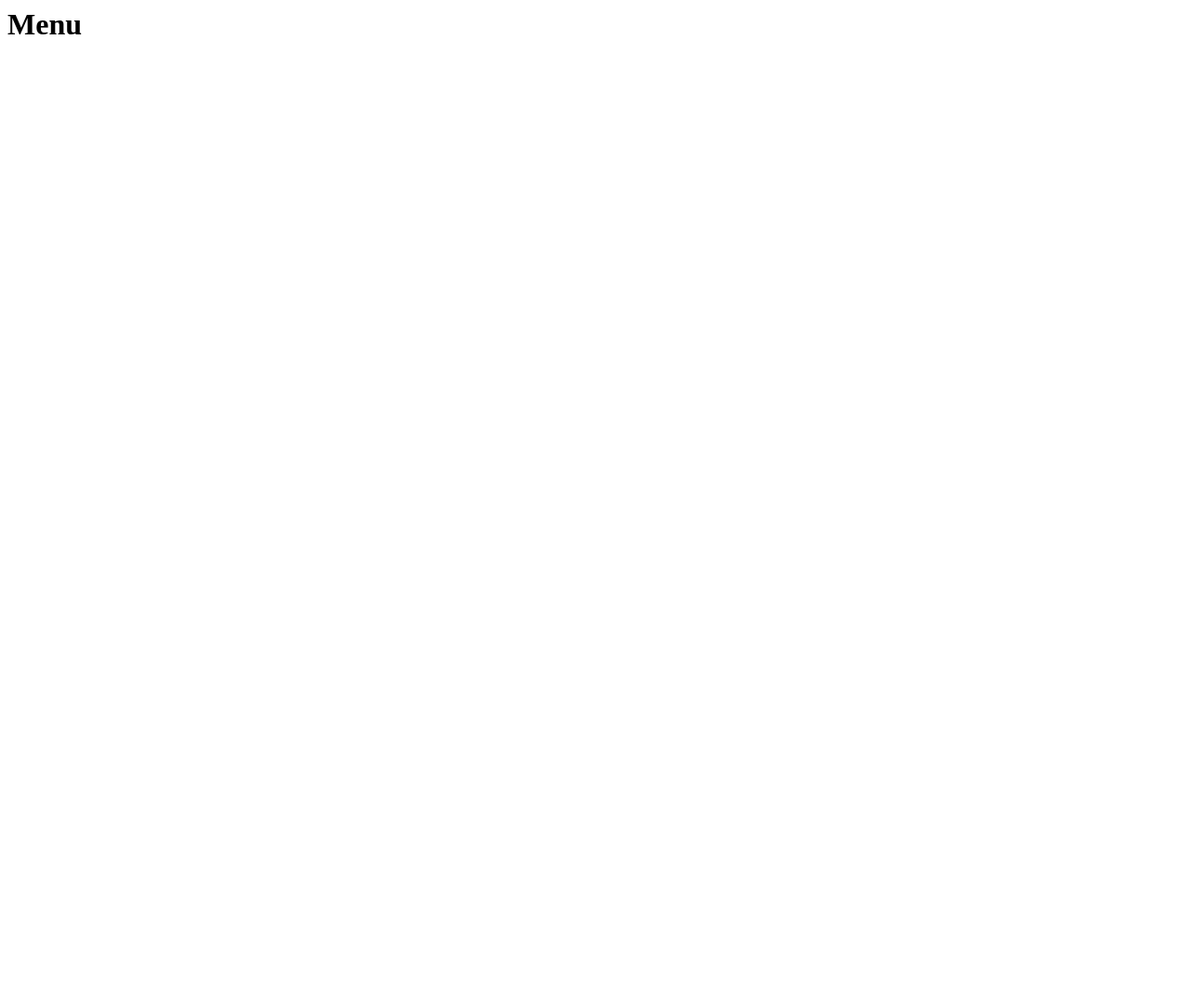
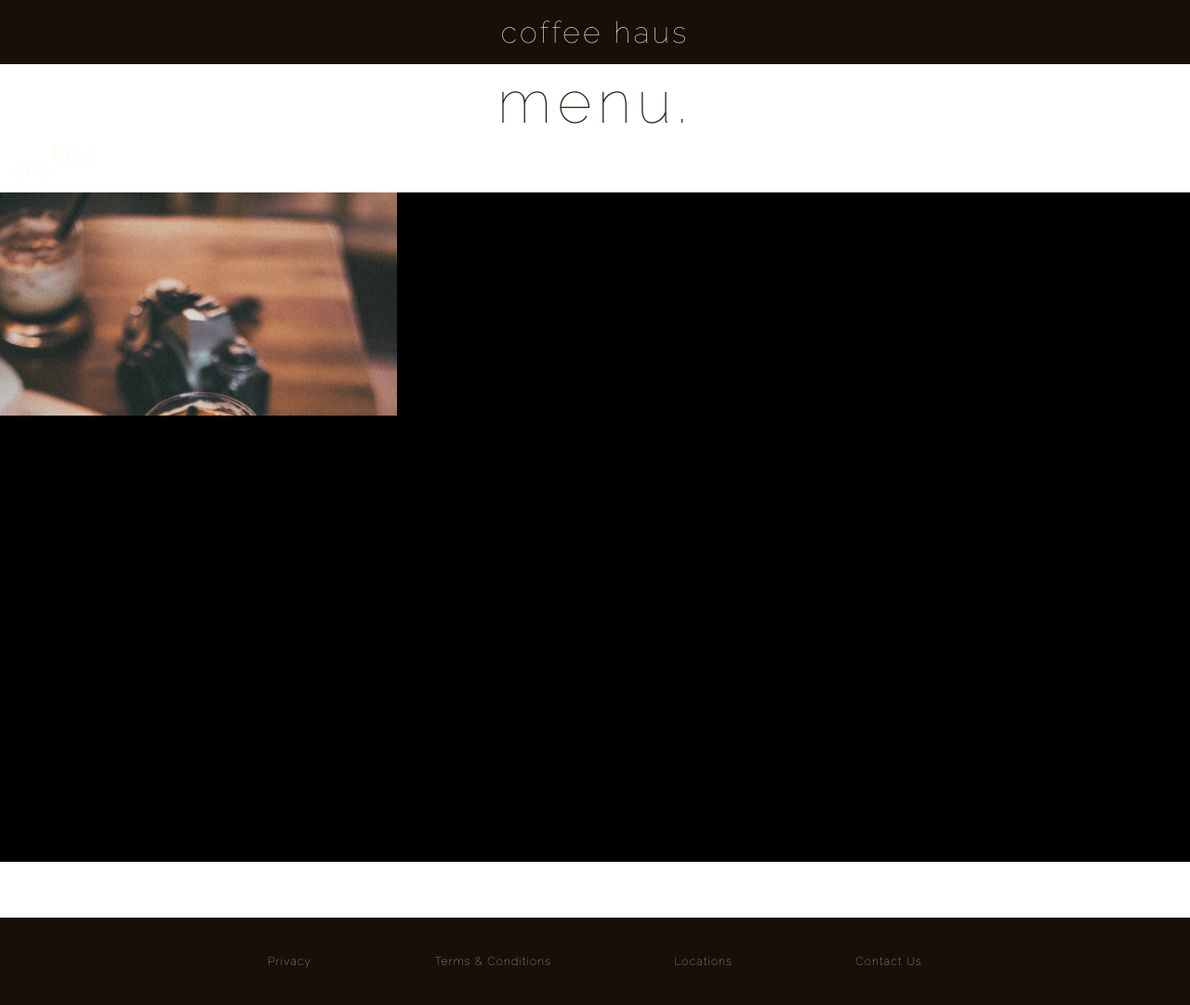
Before and after one commit to susanjsp/coffeehaus, a plain HTML site: page coffeehaus/menu.html in a window 1280 px wide. Shown: the whole page at 93% size. Before the commit the page ends 800 px from the top, so only its background shows below. Drawn offline with Linux system fonts and the light colour scheme.

Commit message:
added grid to menu

```diff
--- a/coffeehaus/menu.html
+++ b/coffeehaus/menu.html
@@ -1,52 +1,68 @@
 <html>
-<main>
+<main id="menu">
 
 	<head>
-		<link rel="stylesheet" href="style2.css">
+		<meta charset="utf-8">
+	    <meta name="viewport" content="width=device-width, initial-scale=1, shrink-to-fit=no">
+
+		<link rel="stylesheet" href="style.css">
+		<link href="https://fonts.googleapis.com/css2?family=Raleway:ital,wght@0,100;0,200;0,400;1,500&display=swap" rel="stylesheet">
 	</head>
 
 	<body>
 		<nav>
+			<h2>coffee haus</h2>
+			<!-- home, menu, locations, order -->
 		</nav>
 
-		<header>
-			<h1>Menu</h1>
+		<header id="menu-header">
+			<h1>menu.</h1>
 		</header>
 
-		<div id="menu">
-			<div class="menu-card">
+		<div id="menu-items">
+			<div class="menu-card 1">
+				<img src="images/menu/iced latte.jpeg" alt="latte" height="auto" width="100%" />
+				<div class="text-block">
+					<h3>latte</h3>
+					<p>$3.95</p>
+				</div>
+			</div>
+			<div class="menu-card 2">
 
 			</div>
-			<div class="menu-card">
+			<div class="menu-card 3">
 
 			</div>
-			<div class="menu-card">
+			<div class="menu-card 4">
 
 			</div>
-			<div class="menu-card">
+			<div class="menu-card 5">
 
 			</div>
-			<div class="menu-card">
+			<div class="menu-card 6">
 
 			</div>
-			<div class="menu-card">
+			<div class="menu-card 7">
 
 			</div>
-			<div class="menu-card">
+			<div class="menu-card 8">
 
 			</div>
-			<div class="menu-card">
+			<div class="menu-card 9">
 
 			</div>
-			<div class="menu-card">
-
-			</div>
-			<div class="menu-card">
+			<div class="menu-card 10">
 
 			</div>
 		</div>
 
 		<footer>
+			<ul>
+				<li><a class="footer-item" href="#">Privacy</a></li>
+				<li><a class="footer-item" href="#">Terms & Conditions</a></li>
+				<li><a class="footer-item" href="#">Locations</a></li>
+				<li><a class="footer-item" href="#">Contact Us</a></li>
+			</ul>
 		</footer>
 	</body>
 
--- a/coffeehaus/style.css
+++ b/coffeehaus/style.css
@@ -1,3 +1,4 @@
+/*INDEX PAGE */
 :root {
 	--med-brown: #2b1d0e;
 	--dark-brown: #181008;
@@ -45,7 +46,7 @@ a:visited {
 ul {
 	list-style: none;
 }
-
+/* NAV PAGE*/
 nav {
 	position: fixed;
 	width: 100%;
@@ -54,6 +55,7 @@ nav {
 	z-index: 1;
 	top: 0;
 }
+/*LANDING PAGE*/
 button {
 	background-color: transparent;
 	border: solid 1px white;
@@ -79,6 +81,7 @@ button {
 	height: 100vh;
 	width: 100%;
 }
+/*BLOG PAGE LEFT*/
 #blog-head {
 	background-image: url("images/commitment.jpeg");
 	background-size: cover;
@@ -96,6 +99,7 @@ button {
 	margin-top: -180px;
 	margin-left: 20px;
 	}
+/*BLOG PAGE RIGHT */
 #blog-para {
 	background-image: url("images/blog-post.jpeg");
 	background-position: center;
@@ -124,6 +128,7 @@ article h4 {
 article h5 {
 	padding-top: 5vh;
 }
+/* COMMITMENT CARDS */
 #commitment-page {
 	display: flex;
 	flex-direction: column;
@@ -157,7 +162,7 @@ article h5 {
 	justify-content: center;
 	align-items: center;
 }
-
+/* FOOTER */
 footer {
 	background-color: var(--dark-brown);
 	width: 100%;
@@ -173,7 +178,7 @@ li a:hover {
 	border-bottom: solid 1px #c5c3bd;
 	transition: border-bottom 1s ease-out;
 }
-
+/* @MEDIA FOR TABLETS */
 @media (min-width: 768px) {
 	#commitment-page {
 		flex-direction: row;
@@ -197,7 +202,7 @@ li a:hover {
 		font-size: 1.7em;
 	}
 }
-
+/* @MEDUA FOR DESKTOP */
 @media (min-width: 991px) {
 	#blog-head {
 		width: 50%;
@@ -224,3 +229,52 @@ li a:hover {
 	}
 
 }
+
+/* MENU PAGE*/
+#menu-header {
+	width: 100%;
+	position: relative;
+	top: 9vh;
+}
+#menu-header h1 {
+	color: var(--med-brown);
+}
+#menu-items {
+	display: grid;
+	width: 100%;
+	height: 105vh;
+	grid-template: repeat(3,240px) / 1fr 1fr 1fr;
+	justify-content: center;
+	align-content: center;
+	position: relative;
+	top: 9vh;
+}
+#menu-items p {
+	color: var(--cream-color);
+
+}
+.menu-card {
+	background-color: black;
+	overflow: hidden;
+}
+.menu-card:hover {
+	filter: grayscale(1);
+	transition: filter 0.5s ease-in;
+}
+.text-block {
+	display: flex;
+	position: absolute;
+	top: 0;
+	padding: 10px;
+	color: var(--cream-color);
+}
+.text-block p {
+	justify-content: flex-end;
+}
+.menu-card:hover .text-block {
+
+}
+footer {
+	position: relative;
+	top: 9vh;
+}
```
Also changed, not shown: coffeehaus/images/menu/cappuccino.jpeg (added), coffeehaus/images/menu/hot-choc.jpeg (added), coffeehaus/images/menu/iced latte.jpeg (added), coffeehaus/images/menu/latte-art.jpg (added), coffeehaus/images/menu/latte.jpeg (added), coffeehaus/images/menu/long black.webp (added), coffeehaus/images/menu/tea.jpeg (added).
